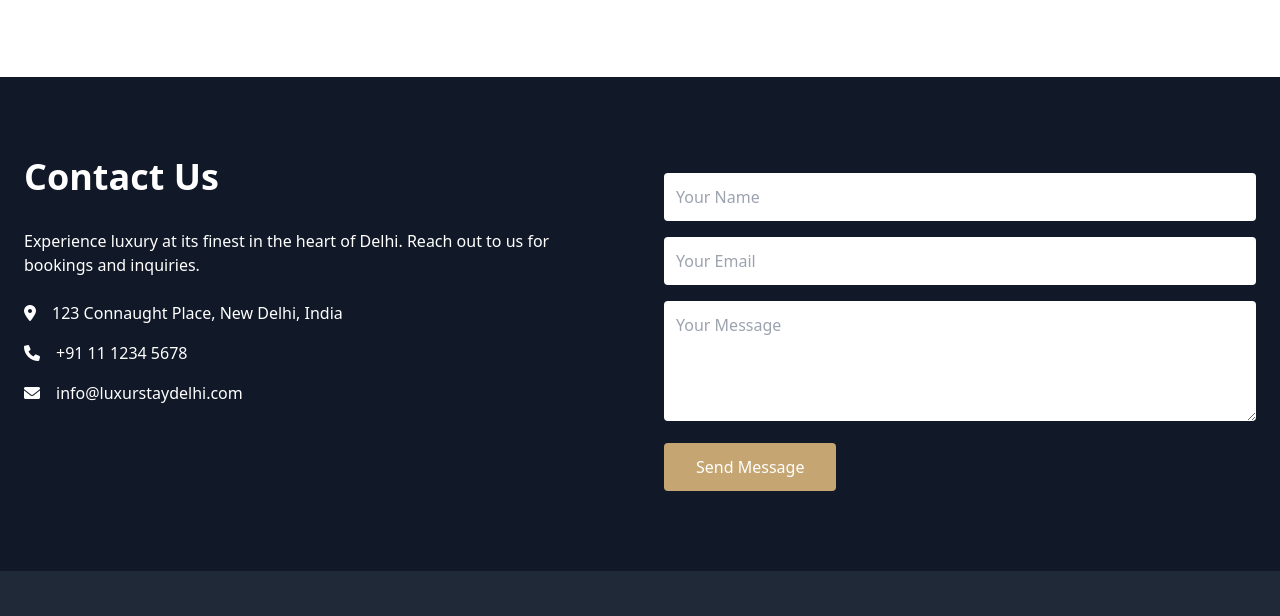
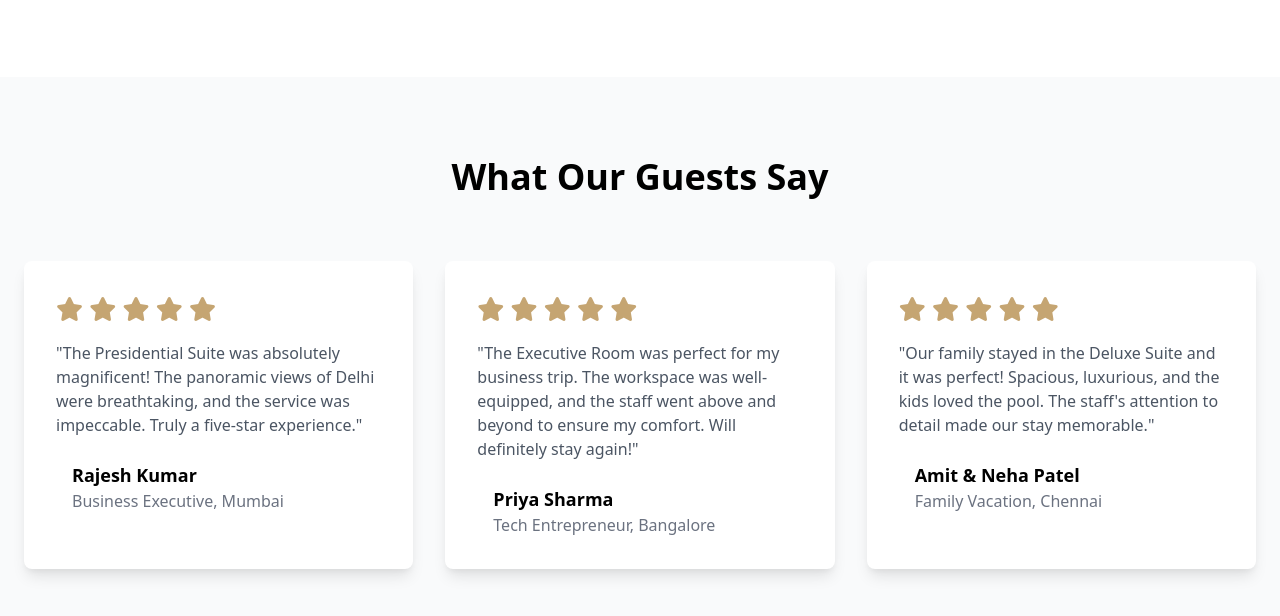
Before and after one commit to mgpn1/hotel1-delhi, a plain HTML site: page index.html in a window 1280 px wide. Shown: the part 1927-2543 px from the top of the page. Drawn offline with nearby package versions, Linux system fonts and the light colour scheme.

Commit message:
added customer review section

```diff
--- a/index.html
+++ b/index.html
@@ -19,6 +19,7 @@
                     <a href="#rooms" class="text-gray-600 hover:text-gray-900">Rooms</a>
                     <a href="#dining" class="text-gray-600 hover:text-gray-900">Dining</a>
                     <a href="#amenities" class="text-gray-600 hover:text-gray-900">Amenities</a>
+                    <a href="#feedback" class="text-gray-600 hover:text-gray-900">Reviews</a>
                     <a href="#contact" class="text-gray-600 hover:text-gray-900">Contact</a>
                 </div>
                 <button class="bg-gold text-white px-6 py-2 rounded-md hover:bg-gold-dark">Book Now</button>
@@ -103,6 +104,74 @@
                     <i class="fas fa-utensils text-4xl text-gold mb-4"></i>
                     <h3 class="text-xl font-semibold mb-2">Fine Dining</h3>
                     <p class="text-gray-600">Multiple world-class restaurants</p>
+                </div>
+            </div>
+        </div>
+    </section>
+
+    <!-- Customer Feedback Section -->
+    <section id="feedback" class="py-20 bg-gray-50">
+        <div class="container mx-auto px-6">
+            <h2 class="text-4xl font-bold text-center mb-16">What Our Guests Say</h2>
+            <div class="grid grid-cols-1 md:grid-cols-3 gap-8">
+                <!-- Review 1 -->
+                <div class="bg-white p-8 rounded-lg shadow-lg">
+                    <div class="flex items-center mb-4">
+                        <div class="text-gold text-2xl">
+                            <i class="fas fa-star"></i>
+                            <i class="fas fa-star"></i>
+                            <i class="fas fa-star"></i>
+                            <i class="fas fa-star"></i>
+                            <i class="fas fa-star"></i>
+                        </div>
+                    </div>
+                    <p class="text-gray-600 mb-6">"The Presidential Suite was absolutely magnificent! The panoramic views of Delhi were breathtaking, and the service was impeccable. Truly a five-star experience."</p>
+                    <div class="flex items-center">
+                        <div class="ml-4">
+                            <h4 class="text-lg font-semibold">Rajesh Kumar</h4>
+                            <p class="text-gray-500">Business Executive, Mumbai</p>
+                        </div>
+                    </div>
+                </div>
+
+                <!-- Review 2 -->
+                <div class="bg-white p-8 rounded-lg shadow-lg">
+                    <div class="flex items-center mb-4">
+                        <div class="text-gold text-2xl">
+                            <i class="fas fa-star"></i>
+                            <i class="fas fa-star"></i>
+                            <i class="fas fa-star"></i>
+                            <i class="fas fa-star"></i>
+                            <i class="fas fa-star"></i>
+                        </div>
+                    </div>
+                    <p class="text-gray-600 mb-6">"The Executive Room was perfect for my business trip. The workspace was well-equipped, and the staff went above and beyond to ensure my comfort. Will definitely stay again!"</p>
+                    <div class="flex items-center">
+                        <div class="ml-4">
+                            <h4 class="text-lg font-semibold">Priya Sharma</h4>
+                            <p class="text-gray-500">Tech Entrepreneur, Bangalore</p>
+                        </div>
+                    </div>
+                </div>
+
+                <!-- Review 3 -->
+                <div class="bg-white p-8 rounded-lg shadow-lg">
+                    <div class="flex items-center mb-4">
+                        <div class="text-gold text-2xl">
+                            <i class="fas fa-star"></i>
+                            <i class="fas fa-star"></i>
+                            <i class="fas fa-star"></i>
+                            <i class="fas fa-star"></i>
+                            <i class="fas fa-star"></i>
+                        </div>
+                    </div>
+                    <p class="text-gray-600 mb-6">"Our family stayed in the Deluxe Suite and it was perfect! Spacious, luxurious, and the kids loved the pool. The staff's attention to detail made our stay memorable."</p>
+                    <div class="flex items-center">
+                        <div class="ml-4">
+                            <h4 class="text-lg font-semibold">Amit & Neha Patel</h4>
+                            <p class="text-gray-500">Family Vacation, Chennai</p>
+                        </div>
+                    </div>
                 </div>
             </div>
         </div>
```
